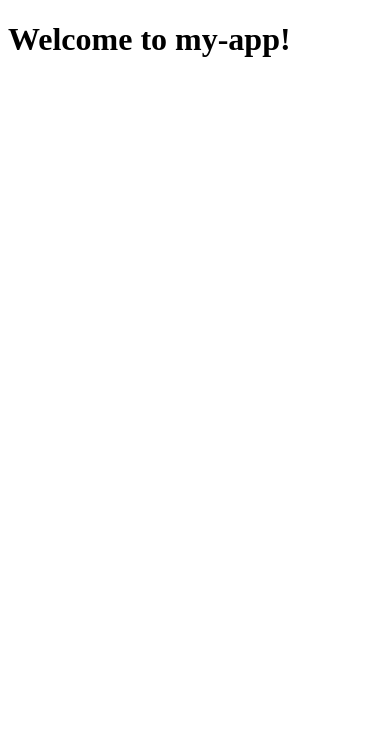
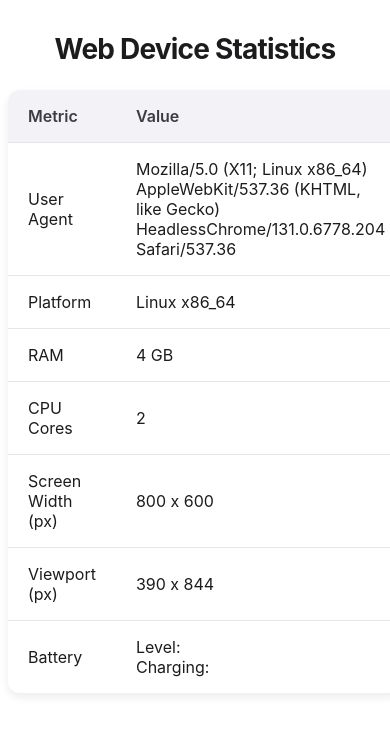
Before and after one commit to moritzluedtke/web-device-statistics, an Angular app: page / in a window 390 px wide. Shown: the top 734 px of the page. Built offline with nearby package versions, Linux system fonts and the light colour scheme.

Commit message:
feat: added main functionality

```diff
--- a/package.json
+++ b/package.json
@@ -1,11 +1,12 @@
 {
   "name": "my-app",
-  "version": "0.0.0",
+  "version": "0.1.0",
   "scripts": {
     "ng": "ng",
     "start": "ng serve",
     "build": "ng build",
-    "watch": "ng build --watch --configuration development"
+    "watch": "ng build --watch --configuration development",
+    "build:ci": "npm run clean && npm run build"
   },
   "private": true,
   "dependencies": {
--- /dev/null
+++ b/src/app/app.component.css
@@ -0,0 +1,71 @@
+.page-title {
+  font-family: -apple-system, BlinkMacSystemFont, "Segoe UI", Roboto, Helvetica, Arial, sans-serif;
+  font-size: 40px;
+  font-weight: 700;
+  text-align: center;
+  color: #1c1c1e;
+  margin-top: 40px;
+  margin-bottom: 32px;
+  letter-spacing: -0.8px;
+}
+
+@media (max-width: 480px) {
+  .page-title {
+    font-size: 28px;
+    margin-top: 32px;
+    margin-bottom: 24px;
+  }
+}
+
+@media (prefers-color-scheme: dark) {
+  .page-title {
+    color: #f2f2f2;
+  }
+}
+
+table.apple-style {
+  width: 100%;
+  max-width: 600px;
+  margin: 20px auto;
+  border-collapse: separate;
+  border-spacing: 0;
+  border-radius: 12px;
+  overflow: hidden;
+  font-family: -apple-system, BlinkMacSystemFont, "Segoe UI", Roboto, Helvetica,
+    Arial, sans-serif;
+  box-shadow: 0 4px 10px rgba(0, 0, 0, 0.08);
+}
+
+table.apple-style th,
+table.apple-style td {
+  padding: 16px 20px;
+  background-color: #fff;
+  border-bottom: 1px solid #e5e5ea;
+  font-size: 16px;
+  color: #1c1c1e;
+  text-align: left;
+}
+
+table.apple-style th {
+  background-color: #f2f2f7;
+  font-weight: 600;
+  color: #3c3c43;
+}
+
+table.apple-style tr:last-child td {
+  border-bottom: none;
+}
+
+@media (prefers-color-scheme: dark) {
+  table.apple-style th,
+  table.apple-style td {
+    background-color: #1c1c1e;
+    color: #f5f5f5;
+    border-bottom: 1px solid #3a3a3c;
+  }
+
+  table.apple-style th {
+    background-color: #2c2c2e;
+    color: #d1d1d6;
+  }
+}
--- /dev/null
+++ b/src/app/app.component.html
@@ -0,0 +1,36 @@
+<h1 class="page-title">Web Device Statistics</h1>
+
+<table class="apple-style">
+  <tr>
+    <th>Metric</th>
+    <th>Value</th>
+  </tr>
+  <tr>
+    <td>User Agent</td>
+    <td>{{ userAgent }}</td>
+  </tr>
+  <tr>
+    <td>Platform</td>
+    <td>{{ platform }}</td>
+  </tr>
+  <tr>
+    <td>RAM</td>
+    <td>{{ ram }} GB</td>
+  </tr>
+  <tr>
+    <td>CPU Cores</td>
+    <td>{{ cores }}</td>
+  </tr>
+  <tr>
+    <td>Screen Width (px)</td>
+    <td>{{ screenInfo.screenWidth }} x {{ screenInfo.screenHeight }}</td>
+  </tr>
+  <tr>
+    <td>Viewport (px)</td>
+    <td>{{ screenInfo.viewportWidth }} x {{ screenInfo.viewportHeight }}</td>
+  </tr>
+  <tr>
+    <td>Battery</td>
+    <td>Level: {{ batteryInfo.level }}<br>Charging: {{batteryInfo.charging}}</td>
+  </tr>
+</table>
--- a/src/app/app.config.ts
+++ b/src/app/app.config.ts
@@ -4,6 +4,5 @@ export const appConfig: ApplicationConfig = {
   providers: [
     provideBrowserGlobalErrorListeners(),
     provideZoneChangeDetection({ eventCoalescing: true }),
-
   ]
 };
--- a/src/app/app.ts
+++ b/src/app/app.ts
@@ -1,15 +1,39 @@
-import { Component } from '@angular/core';
+import { Component, OnInit } from "@angular/core";
 
 @Component({
-  selector: 'app-root',
+  selector: "app-root",
   imports: [],
-  template: `
-    <h1>Welcome to {{title}}!</h1>
+  templateUrl: "app.component.html",
+  styleUrl: "app.component.css",
+})
+export class App implements OnInit {
+  public ram: number | undefined = 0;
+  public cores: number | undefined = 0;
+  public userAgent = "unknown";
+  public platform = "unknown";
+  public screenInfo: any = {};
+  public batteryInfo: any = {};
 
+  ngOnInit() {
+    this.ram = navigator.deviceMemory;
 
-  `,
-  styles: [],
-})
-export class App {
-  protected title = 'my-app';
+    this.cores = navigator.hardwareConcurrency;
+
+    this.userAgent = navigator.userAgent;
+    this.platform = navigator.platform;
+
+    navigator.getBattery?.().then((battery: BatteryManager) => {
+      console.log(battery.level, battery.charging);
+      this.batteryInfo.level = battery.level;
+      this.batteryInfo.charging = battery.charging;
+    });
+
+    this.screenInfo = {
+      screenWidth: screen.width,
+      screenHeight: screen.height,
+      devicePixelRatio: window.devicePixelRatio,
+      viewportWidth: window.innerWidth,
+      viewportHeight: window.innerHeight,
+    };
+  }
 }
```
Also changed, not shown: src/typings.d.ts (added, +15 -0 lines), 1 other file (tests, documents, lock files or other folders).
